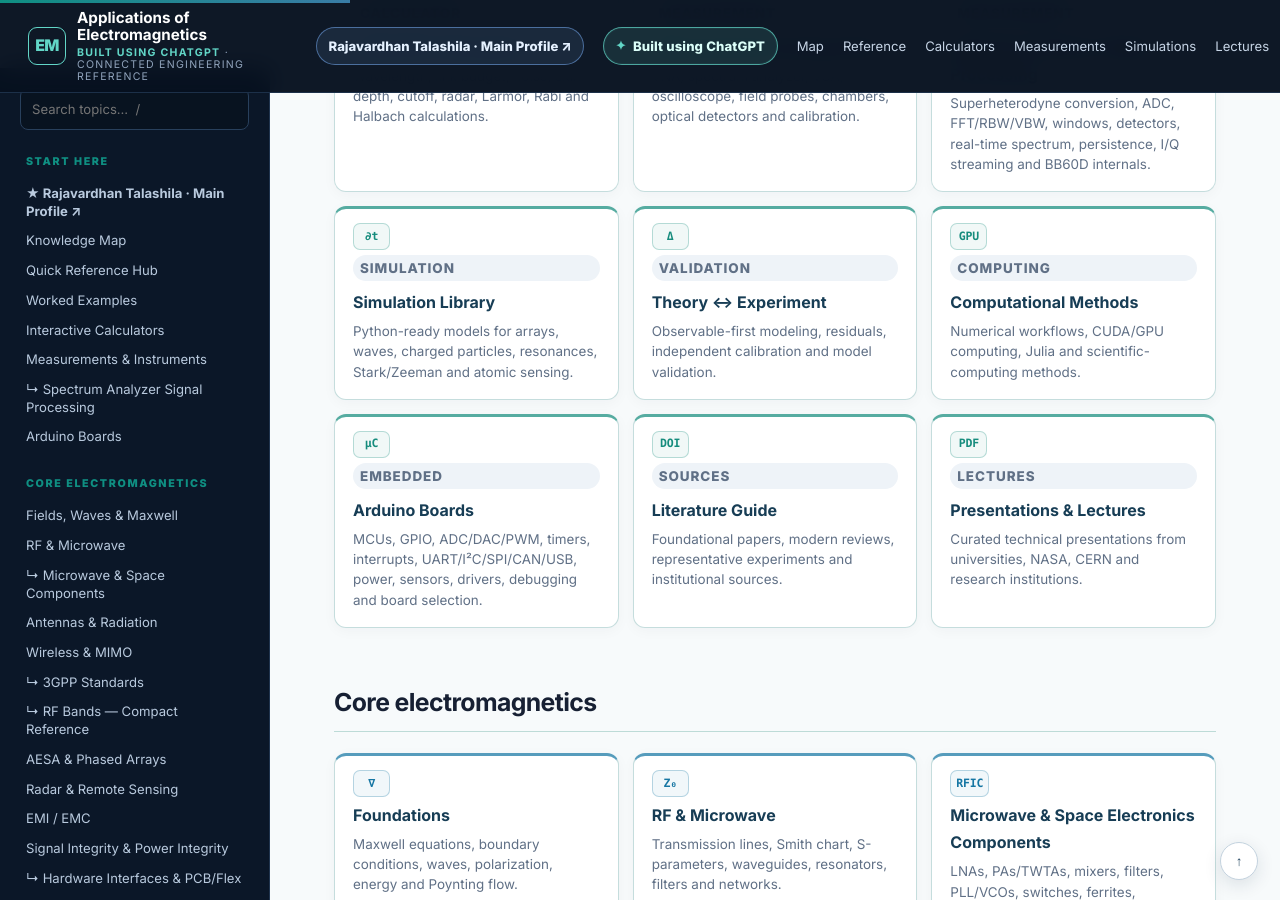
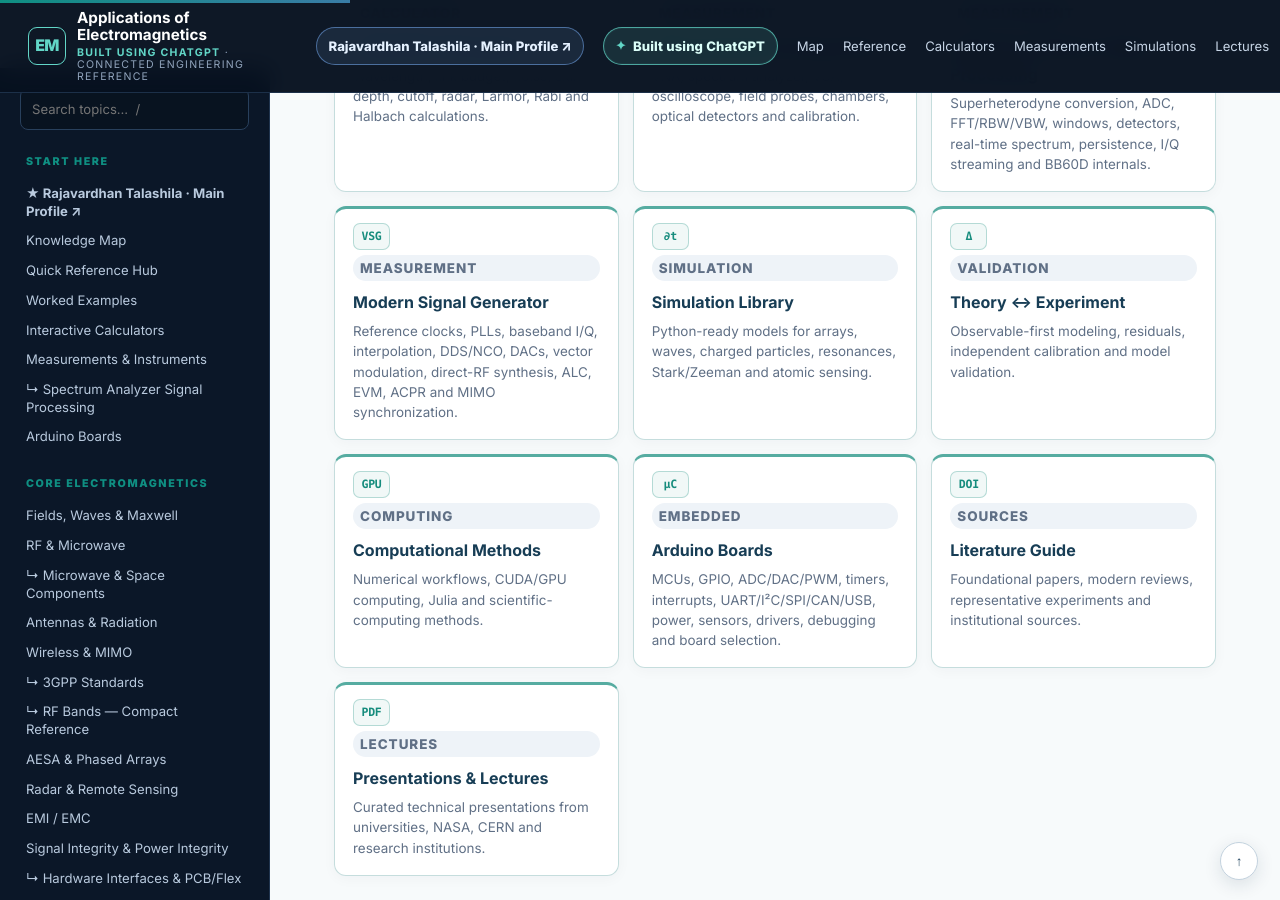
Before and after one commit to RajavardhanT/Electromagnetics_Applications, a Jekyll site: the page built from index.md, in a window 1280 px wide and 900 px high, scrolled down 1777 px. Built offline with Jekyll 4.4.1, drawn with Linux system fonts in a browser that asks for light colours.

Commit message:
Expose modern signal generator on homepage

```diff
--- a/index.md
+++ b/index.md
@@ -79,6 +79,7 @@ description: A connected, practical reference from Maxwell's equations to RF eng
 <a class="reference-card" data-symbol="ƒx" href="calculators/"><span class="badge">Calculator</span><strong>Interactive Calculators</strong><span>Wavelength, link budget, noise, skin depth, cutoff, radar, Larmor, Rabi and Halbach calculations.</span></a>
 <a class="reference-card" data-symbol="VNA" href="measurements/"><span class="badge">Measurement</span><strong>Measurements & Instruments</strong><span>VNA, spectrum analyzer, VSA, oscilloscope, field probes, chambers, optical detectors and calibration.</span></a>
 <a class="reference-card" data-symbol="FFT" href="spectrum-analyzer-signal-processing/"><span class="badge">Measurement</span><strong>Spectrum Analyzer Signal Processing</strong><span>Superheterodyne conversion, ADC, FFT/RBW/VBW, windows, detectors, real-time spectrum, persistence, I/Q streaming and BB60D internals.</span></a>
+<a class="reference-card" data-symbol="VSG" href="modern-signal-generator/"><span class="badge">Measurement</span><strong>Modern Signal Generator</strong><span>Reference clocks, PLLs, baseband I/Q, interpolation, DDS/NCO, DACs, vector modulation, direct-RF synthesis, ALC, EVM, ACPR and MIMO synchronization.</span></a>
 <a class="reference-card" data-symbol="∂t" href="simulations/"><span class="badge">Simulation</span><strong>Simulation Library</strong><span>Python-ready models for arrays, waves, charged particles, resonances, Stark/Zeeman and atomic sensing.</span></a>
 <a class="reference-card" data-symbol="Δ" href="theory-experiment/"><span class="badge">Validation</span><strong>Theory ↔ Experiment</strong><span>Observable-first modeling, residuals, independent calibration and model validation.</span></a>
 <a class="reference-card" data-symbol="GPU" href="computational-methods/"><span class="badge">Computing</span><strong>Computational Methods</strong><span>Numerical workflows, CUDA/GPU computing, Julia and scientific-computing methods.</span></a>
```
